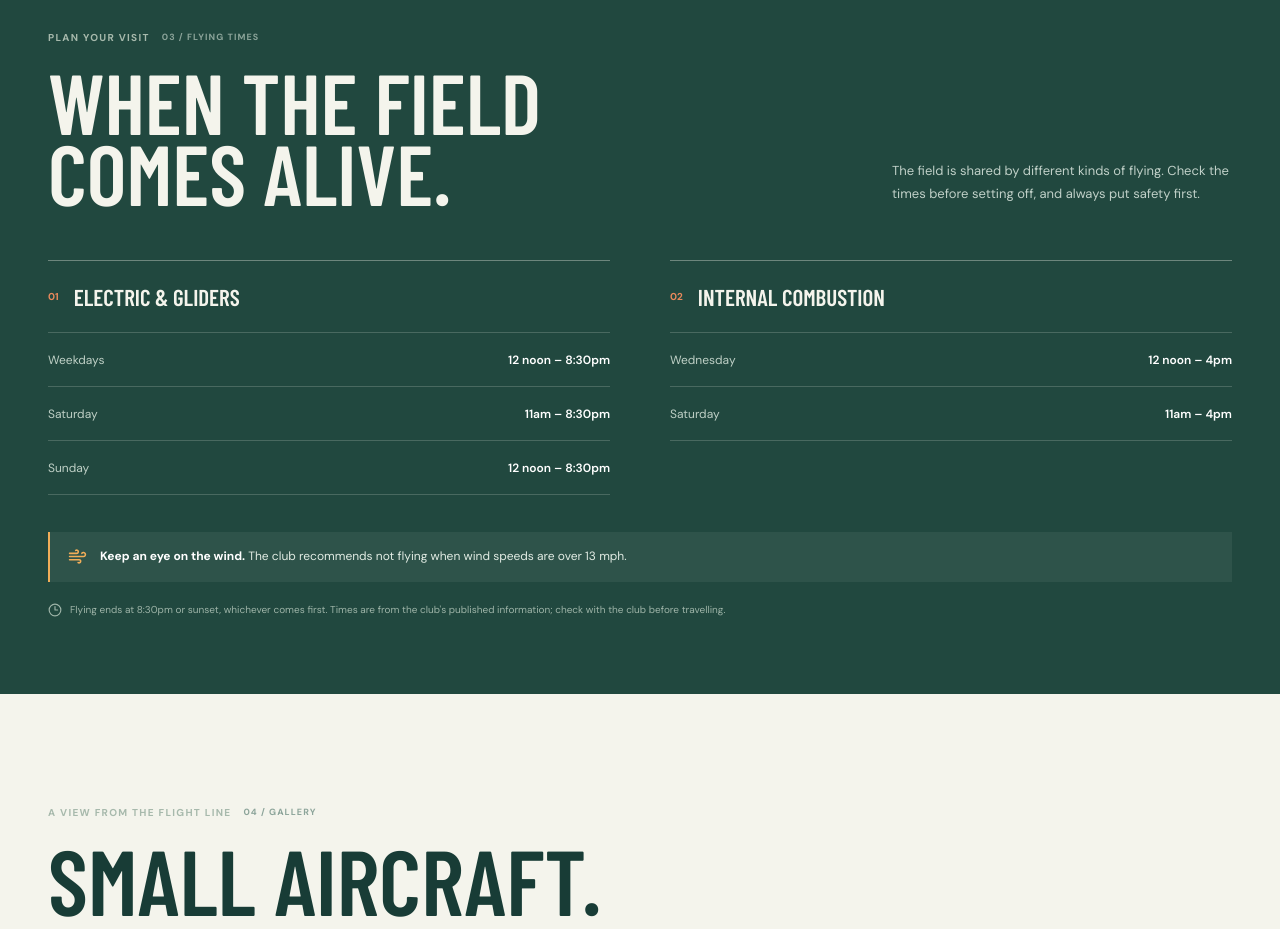
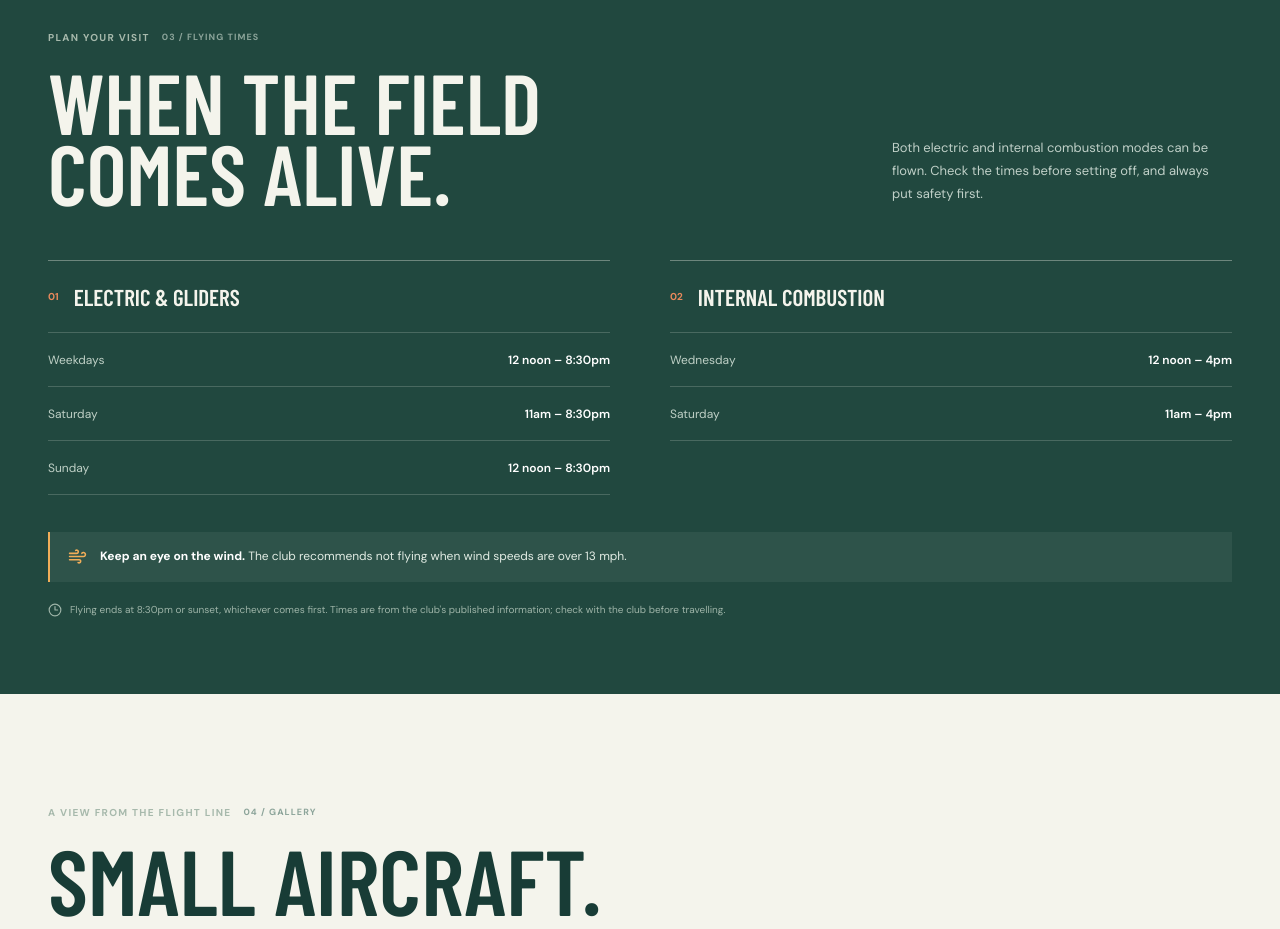
Before and after one commit to PaulCabrelli/NPRC, a React (Vite) app: page / in a window 1280 px wide. Shown: the part 2100-3029 px from the top of the page. Built offline with nearby package versions, Linux system fonts and the light colour scheme; a web font is replaced by a local one.

Commit message:
Update flying-intro text for clarity

```diff
--- a/src/App.tsx
+++ b/src/App.tsx
@@ -195,7 +195,7 @@ function App() {
                 <p className="eyebrow">Plan your visit <span className="section-index">03 / FLYING TIMES</span></p>
                 <h2>When the field<br />comes alive.</h2>
               </div>
-              <p className="flying-intro">The field is shared by different kinds of flying. Check the times before setting off, and always put safety first.</p>
+              <p className="flying-intro">Both electric and internal combustion modes can be flown. Check the times before setting off, and always put safety first.</p>
             </div>
             <div className="schedule-grid">
               <Schedule title="Electric & gliders" rows={electricHours} marker="01" />
```
